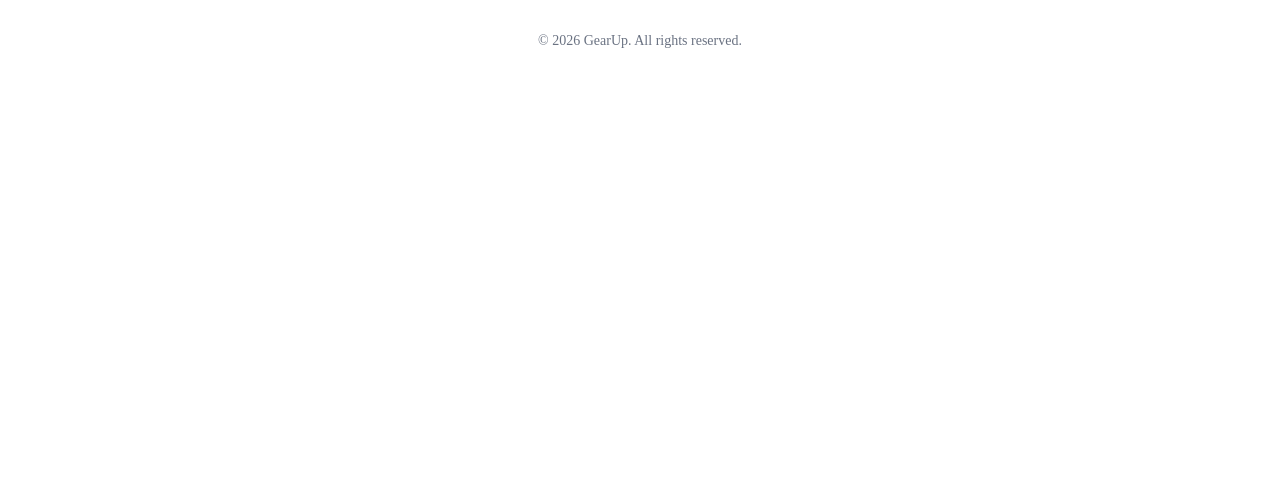
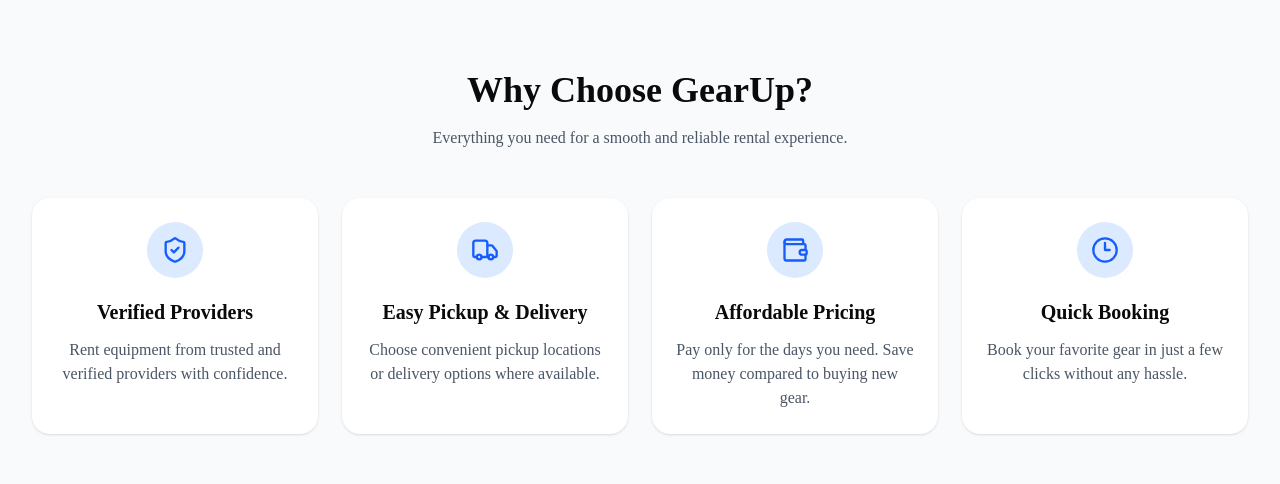
Before and after one commit to HasnathAhmedTamim/B7A5-GearUp-Frontend-Assignment-, a Next.js app: page / in a window 1280 px wide. Shown: the part 1525-2009 px from the top of the page. Before the commit the page ends 1616 px from the top, so only its background shows below. Built offline with nearby package versions, Linux system fonts and the light colour scheme; no server answers.

Commit message:
feat : why choose us component add

```diff
--- a/src/app/(public)/page.tsx
+++ b/src/app/(public)/page.tsx
@@ -2,6 +2,7 @@
 import Hero from "@/components/home/Hero";
 import FeaturedCategories from "@/components/home/FeaturedCategories";
 import FeaturedGear from "@/components/home/FeaturedGear";
+import WhyChooseUs from "@/components/home/WhyChooseUs";
 import Footer from "@/components/layout/Footer";
 
 export default function HomePage() {
@@ -13,6 +14,7 @@
         <Hero />
         <FeaturedCategories />
         <FeaturedGear />
+        <WhyChooseUs />
       </main>
 
       <Footer />
--- a/src/components/home/WhyChooseUs.tsx
+++ b/src/components/home/WhyChooseUs.tsx
@@ -0,0 +1,77 @@
+import Container from "../layout/Container";
+import {
+    ShieldCheck,
+    Truck,
+    Wallet,
+    Clock3,
+} from "lucide-react";
+
+const features = [
+    {
+        icon: ShieldCheck,
+        title: "Verified Providers",
+        description:
+            "Rent equipment from trusted and verified providers with confidence.",
+    },
+    {
+        icon: Truck,
+        title: "Easy Pickup & Delivery",
+        description:
+            "Choose convenient pickup locations or delivery options where available.",
+    },
+    {
+        icon: Wallet,
+        title: "Affordable Pricing",
+        description:
+            "Pay only for the days you need. Save money compared to buying new gear.",
+    },
+    {
+        icon: Clock3,
+        title: "Quick Booking",
+        description:
+            "Book your favorite gear in just a few clicks without any hassle.",
+    },
+];
+
+export default function WhyChooseUs() {
+    return (
+        <section className="bg-slate-50 py-20">
+            <Container>
+                <div className="text-center">
+                    <h2 className="text-4xl font-bold">
+                        Why Choose GearUp?
+                    </h2>
+
+                    <p className="mt-4 text-gray-600">
+                        Everything you need for a smooth and reliable rental experience.
+                    </p>
+                </div>
+
+                <div className="mt-12 grid gap-6 sm:grid-cols-2 lg:grid-cols-4">
+                    {features.map((feature) => {
+                        const Icon = feature.icon;
+
+                        return (
+                            <div
+                                key={feature.title}
+                                className="rounded-2xl bg-white p-6 text-center shadow-sm transition hover:-translate-y-1 hover:shadow-lg"
+                            >
+                                <div className="mx-auto mb-5 flex h-14 w-14 items-center justify-center rounded-full bg-blue-100 text-blue-600">
+                                    <Icon size={28} />
+                                </div>
+
+                                <h3 className="text-xl font-semibold">
+                                    {feature.title}
+                                </h3>
+
+                                <p className="mt-3 text-gray-600">
+                                    {feature.description}
+                                </p>
+                            </div>
+                        );
+                    })}
+                </div>
+            </Container>
+        </section>
+    );
+}
```
